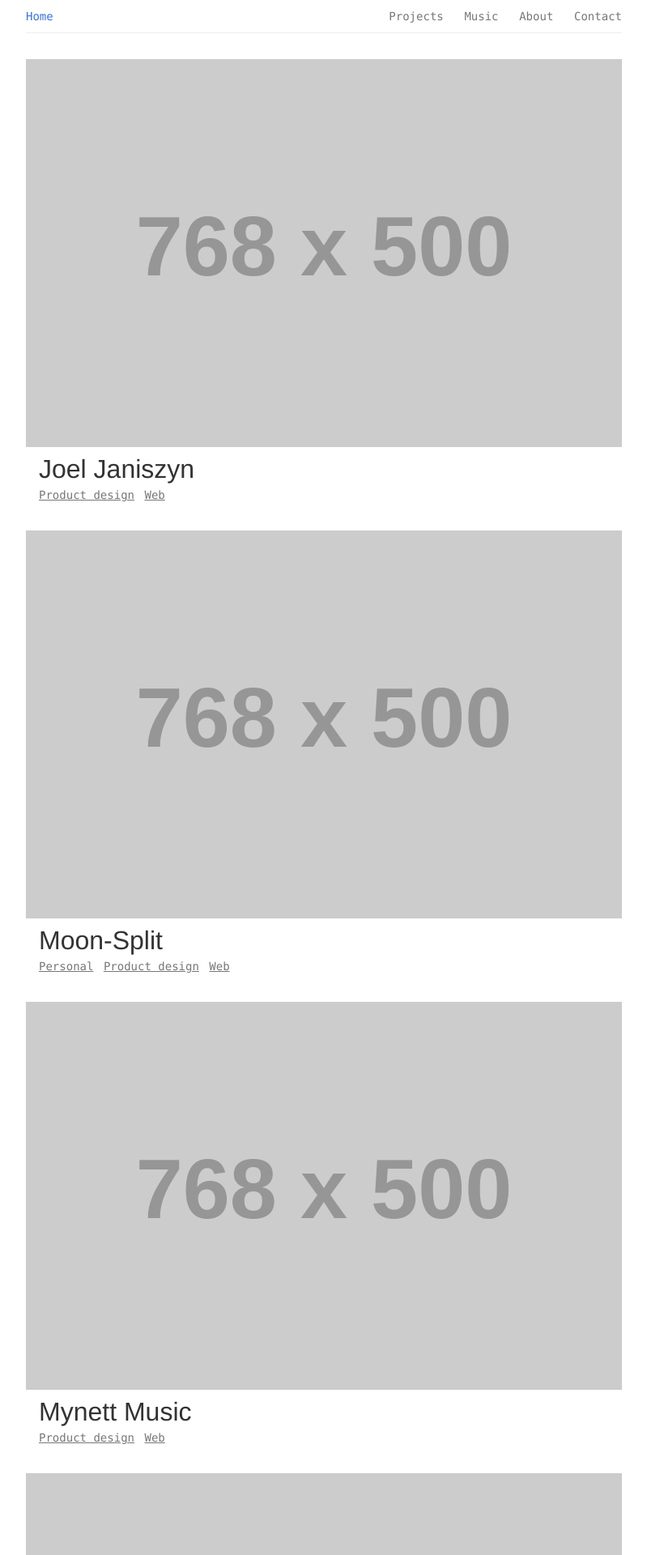
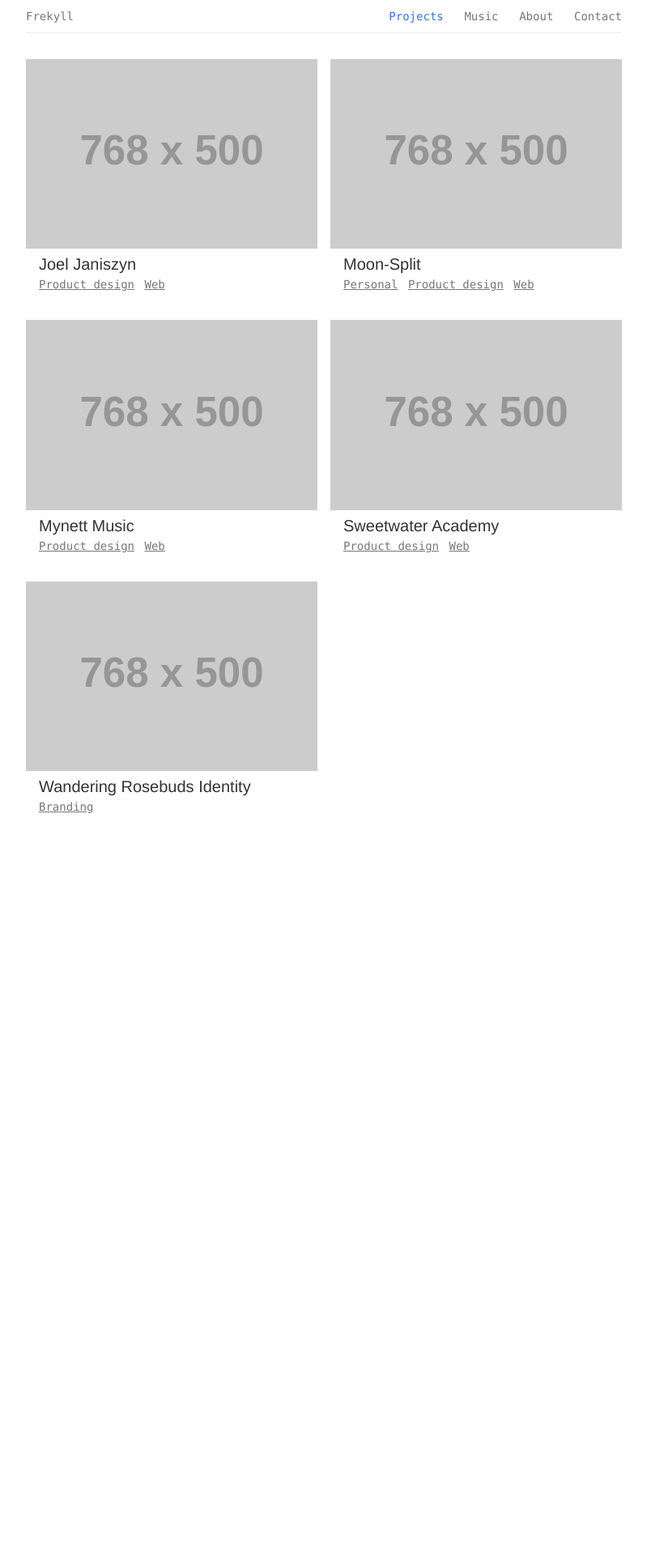
Before and after one commit to frekyll/frekyll, a Jekyll site: the page built from projects.html, in a window 1280 px wide. Shown: the top 1920 px of the page at 81% size, without its empty margins (240-1039 px from the left). Built offline with Jekyll 4.4.1, drawn with Linux system fonts in a browser that asks for light colours; after the commit the page ends 1040 px from its top, so only the background shows below that.

Commit message:
Add state to navigation

```diff
--- a/_config.yml
+++ b/_config.yml
@@ -1,6 +1,6 @@
 description: Digital designer and musician
 email: josh@frekyll.com
-title: Frekyll
+title: Josh Wenning
 
 sass:
   style: compressed
--- a/_data/navigation.yml
+++ b/_data/navigation.yml
@@ -1,14 +1,14 @@
-- title: Home
+- title: Frekyll
   url: /
 
 - title: Projects
-  url: projects
+  url: /projects
 
 - title: Music
-  url: music
+  url: /music
 
 - title: About
-  url: about
+  url: /about
 
 - title: Contact
-  url: contact
+  url: /contact
--- a/_includes/navigation.html
+++ b/_includes/navigation.html
@@ -1,15 +1,22 @@
 <nav class="navigation">
   <div>
-    <a class="navigation-link is-active"
+    <a class="navigation-link"
        href="{{ site.data.navigation.first.url }}">
       {{- site.data.navigation.first.title -}}
     </a>
   </div>
   <div>
+    {% assign url = page.url | remove: ".html" %}
+
     {% for link in site.data.navigation offset:1 %}
-    <a class="navigation-link" href="{{ link.url }}">
-      {{- link.title -}}
-    </a>
+      {% assign state == nil %}
+      {% if url == link.url %}
+        {% assign state = "is-active" %}
+      {% endif %}
+
+      <a class="navigation-link {{ state -}}" href="{{ link.url }}">
+        {{- link.title -}}
+      </a>
     {% endfor %}
   </div>
 </nav>
--- a/_sass/_components.scss
+++ b/_sass/_components.scss
@@ -2,6 +2,11 @@
   margin-left: auto;
   margin-right: auto;
   max-width: 768px;
+}
+
+.column {
+  display: flex;
+  flex-wrap: wrap;
 }
 
 .project {
@@ -21,6 +26,10 @@
   font-weight: normal;
 }
 
+.project-title-small {
+  font-size: $font-size-4;
+}
+
 .tag {
   color: $grey;
   font-family: $font-family-monospace;
@@ -37,4 +46,16 @@
     padding-left: 1rem;
     padding-right: 1rem;
   }
+
+  .column-half {
+    width: 50%;
+  }
+
+  .column-half:nth-of-type(odd) {
+    padding-right: 0.5rem;
+  }
+
+  .column-half:nth-of-type(even) {
+    padding-left: 0.5rem;
+  }
 }
--- a/projects.html
+++ b/projects.html
@@ -4,14 +4,16 @@ layout: default
 
 {% include navigation.html %}
 
+<div class="column">
   {% for project in site.data.projects %}
+  <div class="column-half">
     <div class="project">
       <a class="project-image"
          href="projects/{{ project.title | split: " " | join: '-' | downcase }}">
         <img src="https://via.placeholder.com/768x500">
       </a>
       <div class="project-info">
-    <h3 class="project-title">{{ project.title }}</h3>
+        <h3 class="project-title project-title-small">{{ project.title }}</h3>
         {% for tag in project.tags %}
         <a class="tag"
            href="tags/{{ tag | split: " " | join: '-' | downcase }}">
@@ -20,4 +22,6 @@ layout: default
         {% endfor %}
       </div>
     </div>
+  </div>
 {% endfor %}
+</div>
```
Lines whose indentation alone changed are shown as unchanged.
